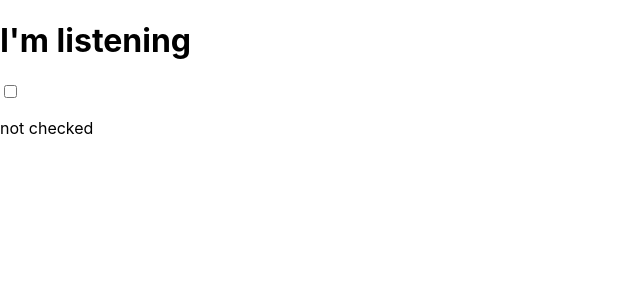
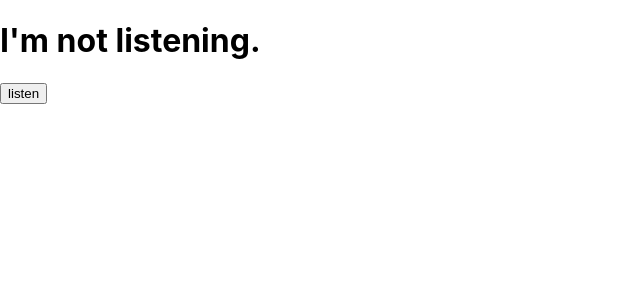
Before and after one commit to D-Whipp/react-hooks, a React (Create React App) app: page / in a window 1280 px wide. Shown: the top 300 px of the page, without its empty margins (0-640 px from the left). Built offline with nearby package versions, Linux system fonts and the light colour scheme.

Commit message:
moved App.js inside index.js, manipulated useState with a button

```diff
--- a/src/index.js
+++ b/src/index.js
@@ -3,18 +3,11 @@ import ReactDOM from 'react-dom/client';
 import './index.css';
 
 function App() {
-  // using a checkbox to look at useState
-  const [checked, setChecked] = useState(false);
-
+  const [status, setStatus] = useState('not listening');
   return (
     <div>
-      <h1>I'm listening</h1>
-      <input
-        type="checkbox"
-        value={checked}
-        onChange={() => setChecked((checked) => !checked)}
-      ></input>
-      <p>{checked ? 'checked' : 'not checked'}</p>
+      <h1>I'm {status}.</h1>
+      <button onClick={() => setStatus('listening')}>listen</button>
     </div>
   );
 }
```
Also changed, not shown: src/App.js (deleted, +0 -12 lines).
